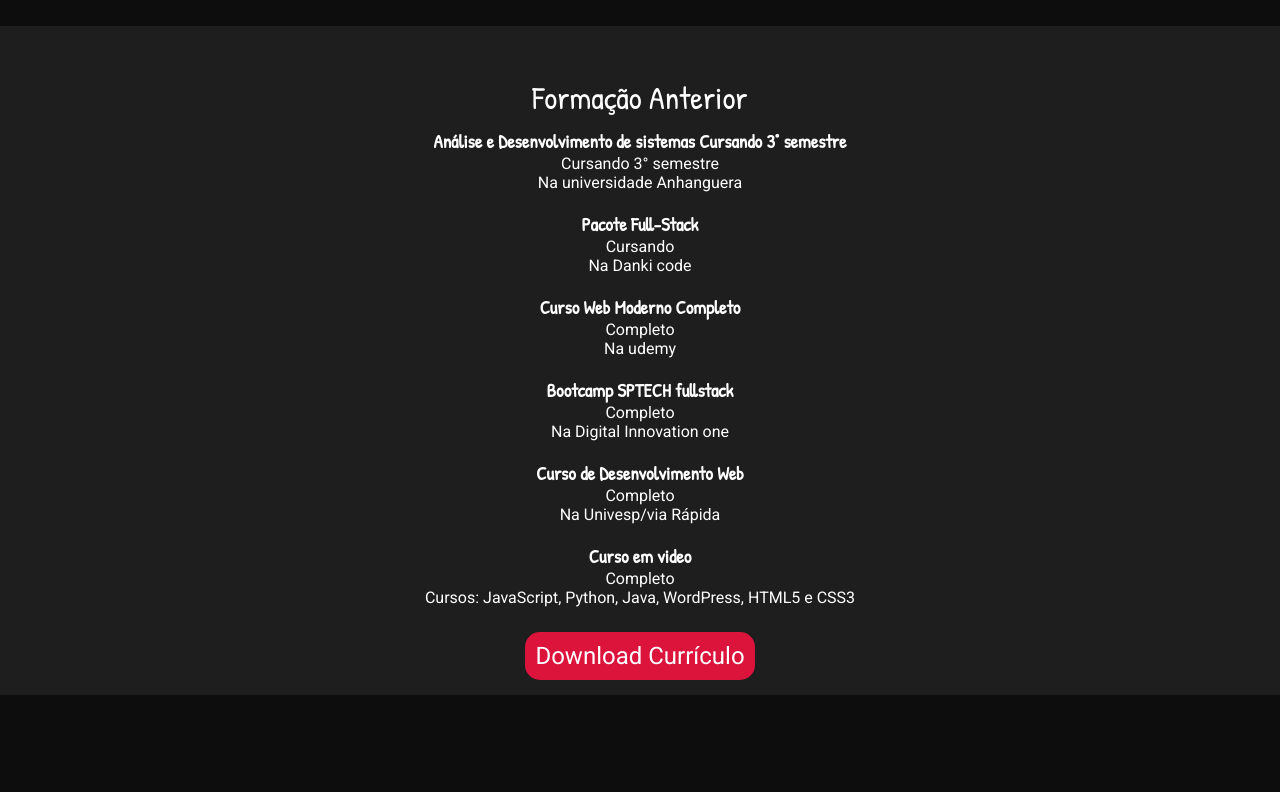
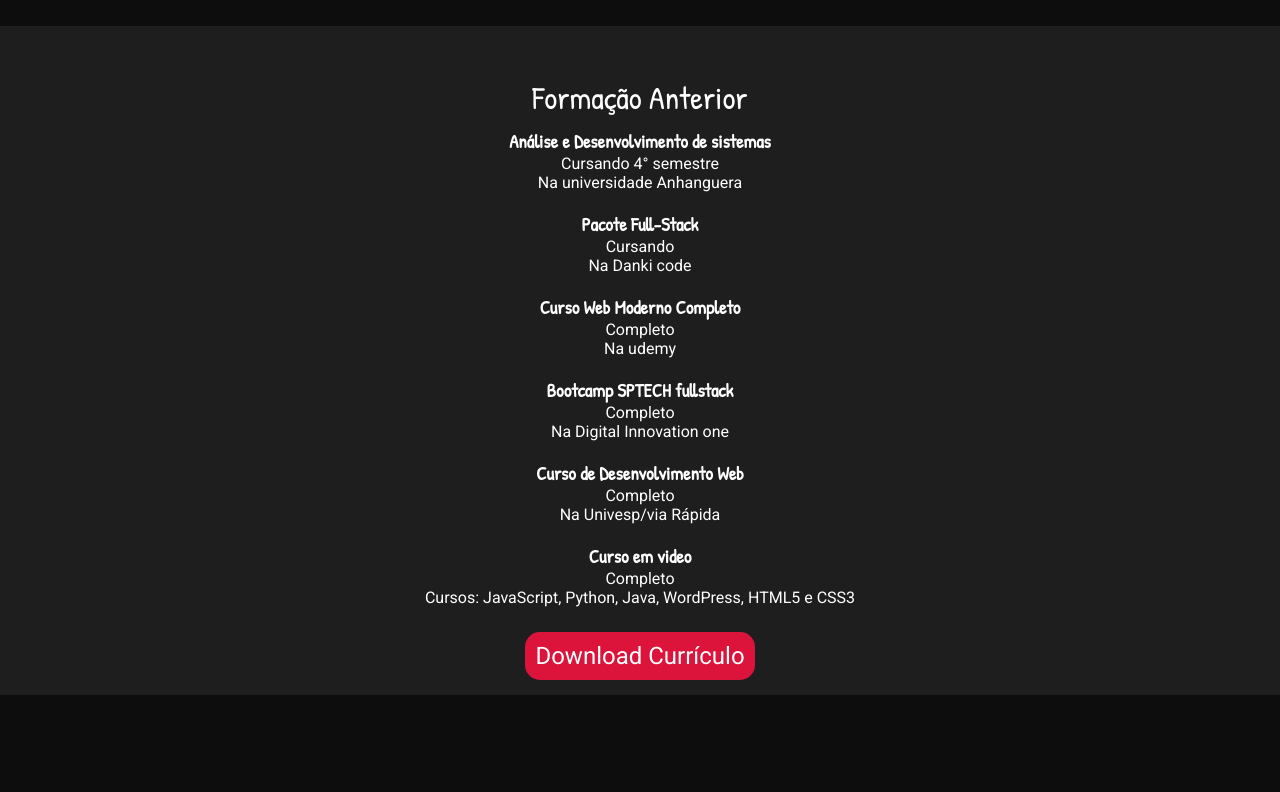
Before and after one commit to Matheuspaixaocrisostenes/portifolio, a plain HTML site: page index.html in a window 1280 px wide. Shown: the part 2400-3192 px from the top of the page. Drawn offline with Linux system fonts and the light colour scheme.

Commit message:
atualizando

```diff
--- a/index.html
+++ b/index.html
@@ -168,8 +168,8 @@
         <section id="courses">
             <h2>Formação Anterior</h2>
             <div>
-                <h3>Análise e Desenvolvimento de sistemas Cursando 3° semestre</h3>
-                <p>Cursando 3° semestre</p>
+                <h3>Análise e Desenvolvimento de sistemas</h3>
+                <p>Cursando 4° semestre</p>
                 <p>Na universidade Anhanguera</p>
             </div>
             <div>
```
